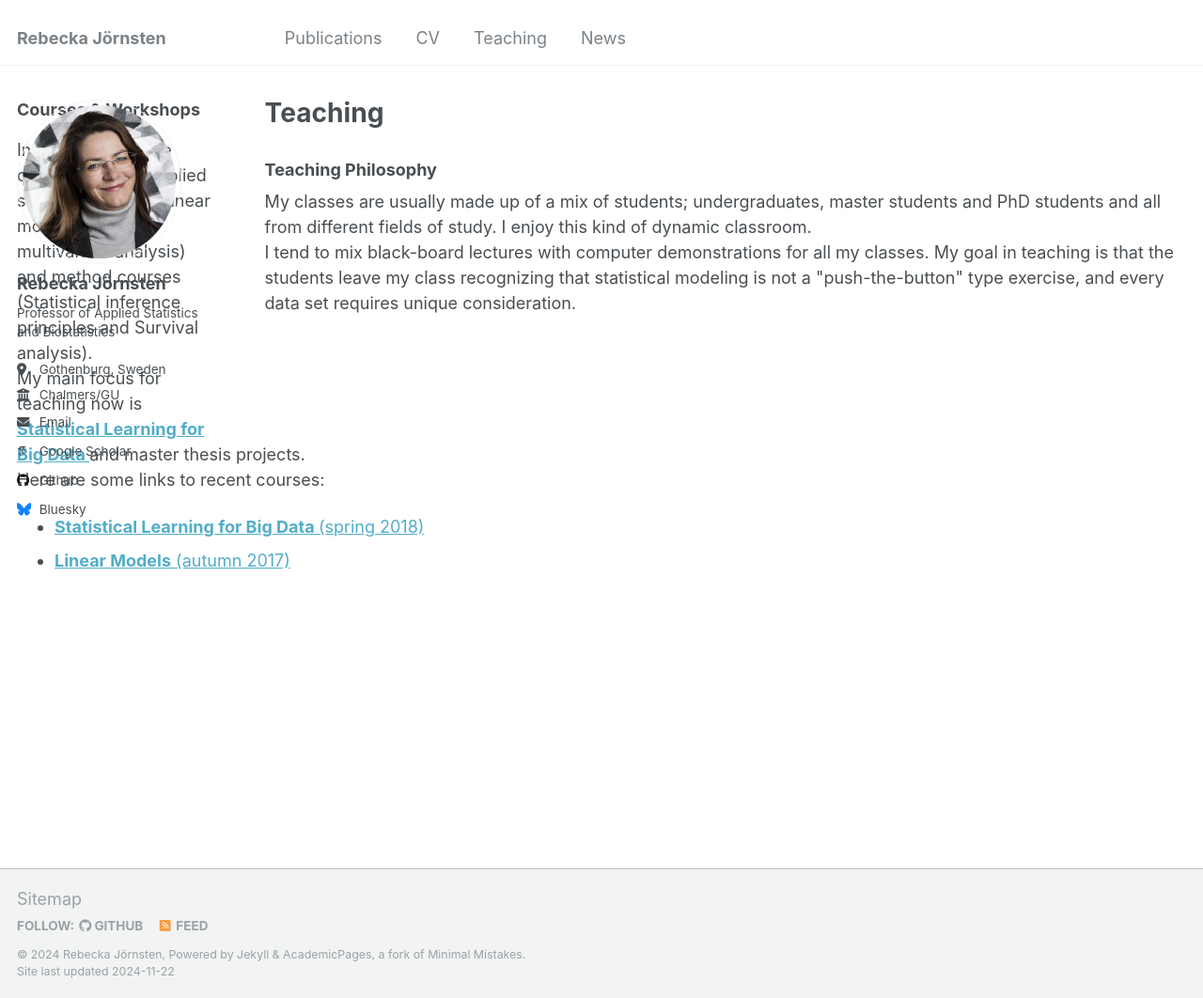
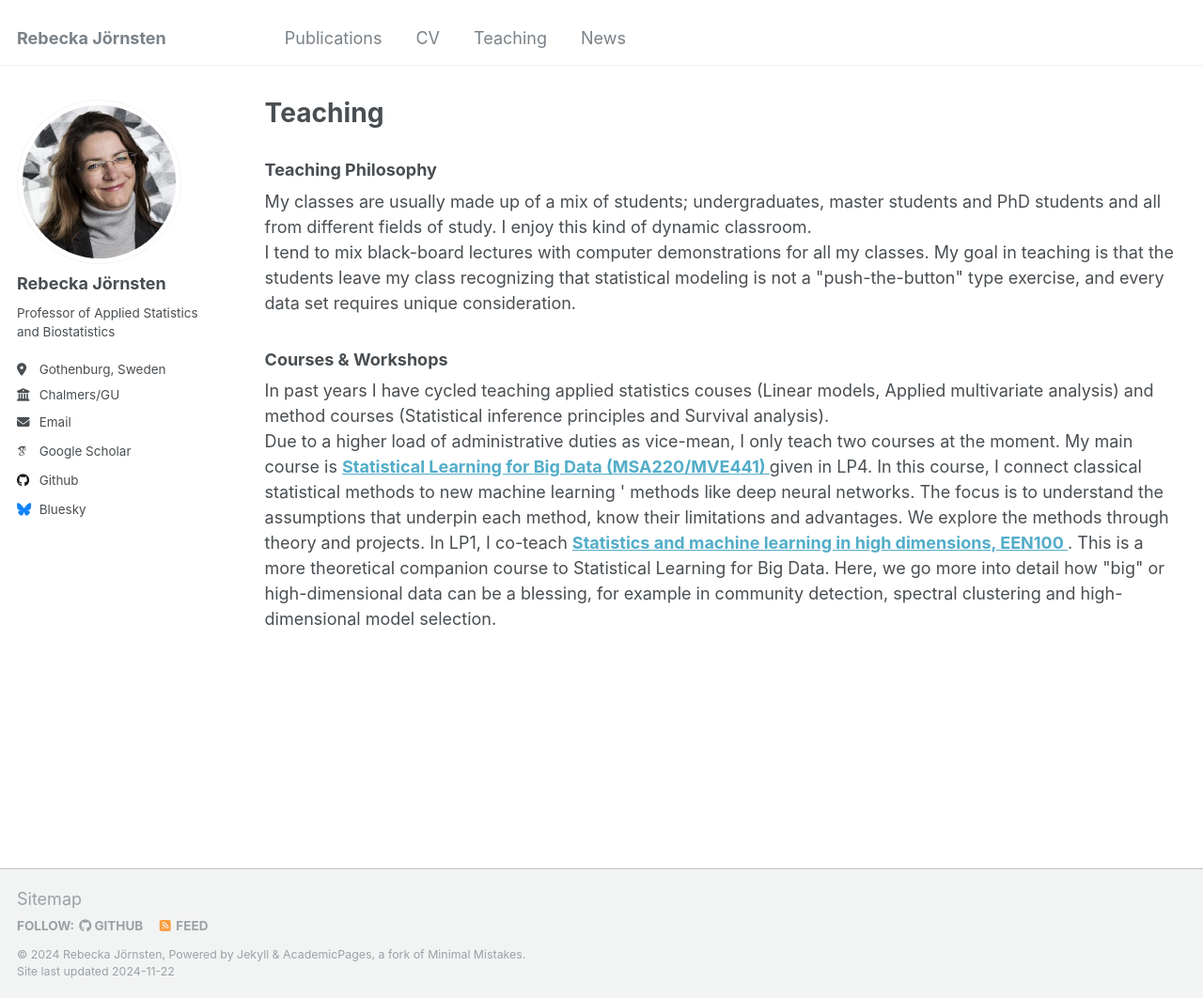
Before and after one commit to rjornsten/rjornsten.github.io, a Jekyll site: the page built from _pages/teaching.html, in a window 1280 px wide and 1062 px high. Shown: the whole window at 94% size. Built offline with Jekyll 4.4.1, drawn with Linux system fonts in a browser that asks for light colours; some web fonts are replaced.

Commit message:
Update teaching.html

```diff
--- a/_pages/teaching.html
+++ b/_pages/teaching.html
@@ -7,18 +7,19 @@ author_profile: true
 
 <h3>Teaching Philosophy</h3>
 My classes are usually made up of a mix of students; undergraduates, master students and PhD students and all from different fields of study. I enjoy this kind of dynamic classroom. <br>
-        I tend to mix black-board lectures with computer demonstrations for all my classes. My goal in teaching is that the students leave my class recognizing that statistical modeling is not a "push-the-button" type exercise, and every data set requires unique consideration. <br> <br> <br> <br>
-		</div>
+        I tend to mix black-board lectures with computer demonstrations for all my classes. My goal in teaching is that the students leave my class recognizing that statistical modeling is not a "push-the-button" type exercise,
+and every data set requires unique consideration. <br>
 
-		<div class="right">
-			<h3>Courses & Workshops </h3>
+<h3>Courses & Workshops </h3>
+In past years I have cycled teaching applied statistics couses (Linear models, Applied multivariate analysis)
+and method courses (Statistical inference principles and Survival analysis). <br>
+Due to a higher load of administrative duties as vice-mean, I only teach two courses at the moment.
 
-		<p> In past years I have cycled teaching applied statistics couses (Linear models, Applied multivariate analysis) and method courses (Statistical inference principles and Survival analysis). <br>
-My main focus for teaching now is <a href="http://www.math.chalmers.se/Stat/Grundutb/GU/MSA220/S19/"><b>Statistical Learning for Big Data </b> </a> and master thesis projects. <br>
+My main course is
+<a href="https://chalmers.instructure.com/courses/28881"><b>Statistical Learning for Big Data (MSA220/MVE441) </b> </a> given in LP4. In this course, I connect classical statistical methods to new machine learning '
+methods like deep neural networks. The focus is to understand the assumptions that underpin each method, know their limitations and advantages.
+We explore the methods through theory and projects.
 
-<!--I also teach PhD courses, sometimes jointly with upper division masters programs (Sparse modeling, Empirical Bayes, Bootstrap methods). -->
-
-Here are some links to recent courses:
-<ul>
-<li><a href="http://www.math.chalmers.se/Stat/Grundutb/GU/MSA220/S18/"><b>Statistical Learning for Big Data </b> (spring 2018)</a>
-<li><a href="http://www.math.chalmers.se/Stat/Grundutb/GU/MSG500/A17/"><b>Linear Models</b> (autumn 2017)</a>
+In LP1, I co-teach <a href="https://chalmers.instructure.com/courses/30858/assignments/syllabus"> <b> Statistics and machine learning in high dimensions, EEN100 </b> </a>. This is
+a more theoretical companion course to Statistical Learning for Big Data. Here, we go more into detail how "big" or high-dimensional data
+can be a blessing, for example in community detection, spectral clustering and high-dimensional model selection.
```
